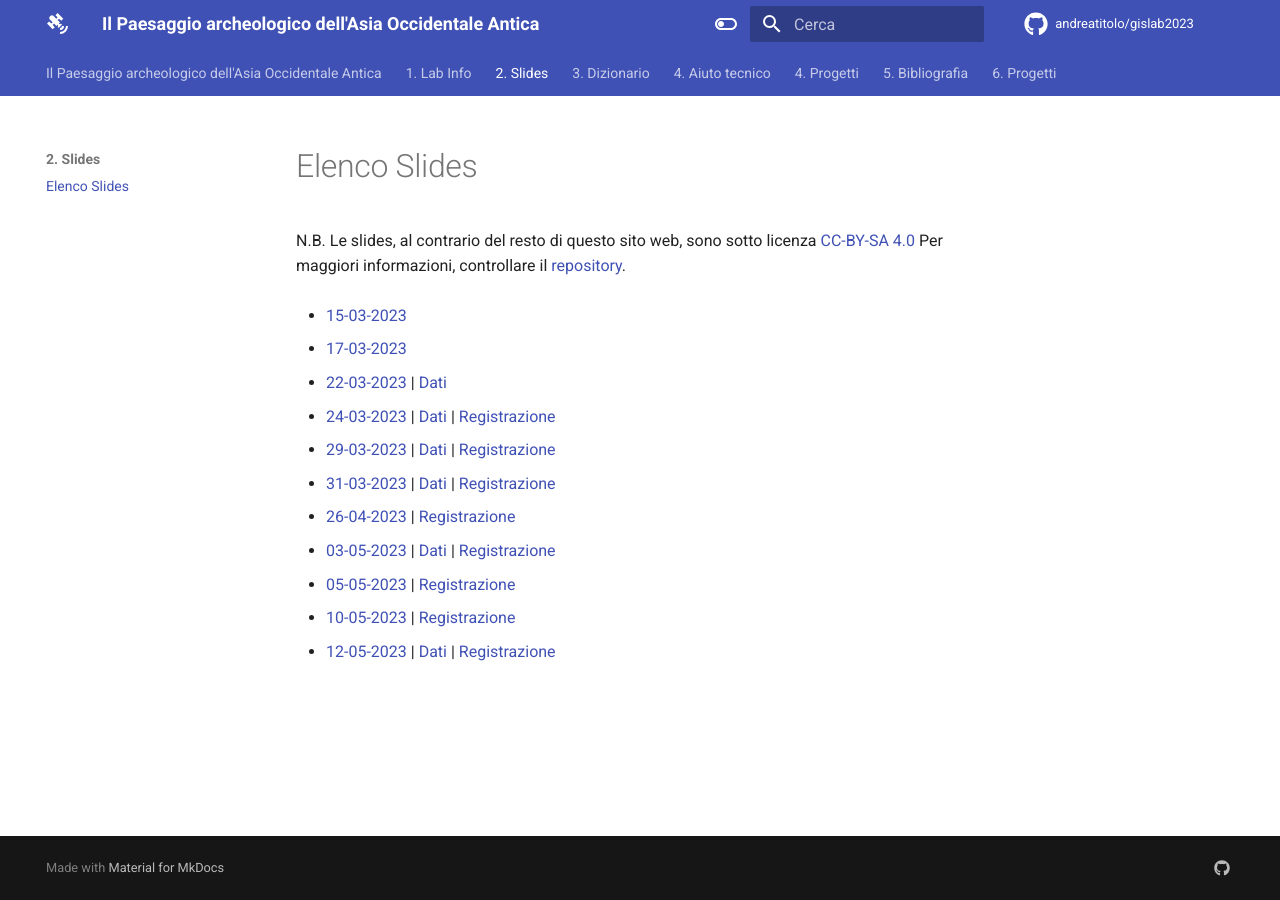
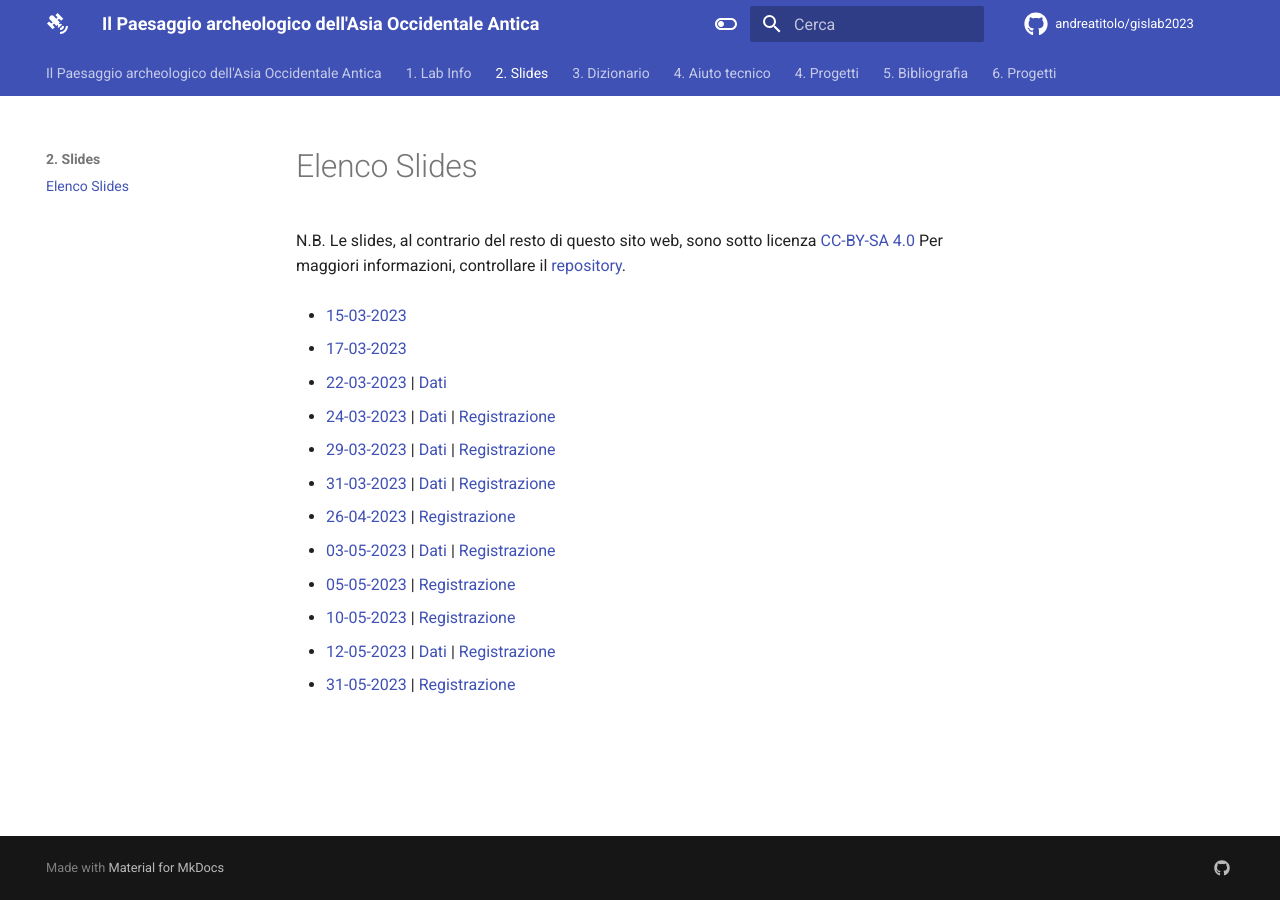
Before and after one commit to andreatitolo/gislab2023, an MkDocs documentation site: the page built from docs/2. Slides/Elenco Slides.md, in a window 1280 px wide. Built offline with MkDocs 1.6.1 and Material for MkDocs 9.7.7, drawn with Linux system fonts in a browser that asks for light colours; comment, search, counter and statistics services are not loaded.

Commit message:
add link to slides for lesson 12

```diff
--- a/docs/2. Slides/Elenco Slides.md
+++ b/docs/2. Slides/Elenco Slides.md
@@ -22,3 +22,5 @@ Per maggiori informazioni, controllare il [repository](https://codeberg.org/tito
 -  [10-05-2023](https://www.andreatitolo.com/slides/gislab/10.QGISVectorsOperations2.html) | [Registrazione](https://kdrive.infomaniak.com/app/share/408009/73d1ab08-e504-4c0a-b590-c950a1526b64)
 
 -  [12-05-2023](https://www.andreatitolo.com/slides/gislab/11.QGISGeoreferireMappa.html) | [Dati](https://kdrive.infomaniak.com/app/share/408009/12be458f-f29d-4e0c-b76b-8f17775634de) | [Registrazione](https://kdrive.infomaniak.com/app/share/408009/7673d6f9-26f7-4b7a-9574-bef045a45c0b)
+
+-  [31-05-2023](https://www.andreatitolo.com/slides/gislab/12.QGISRecupero.html) | [Registrazione]()
```
